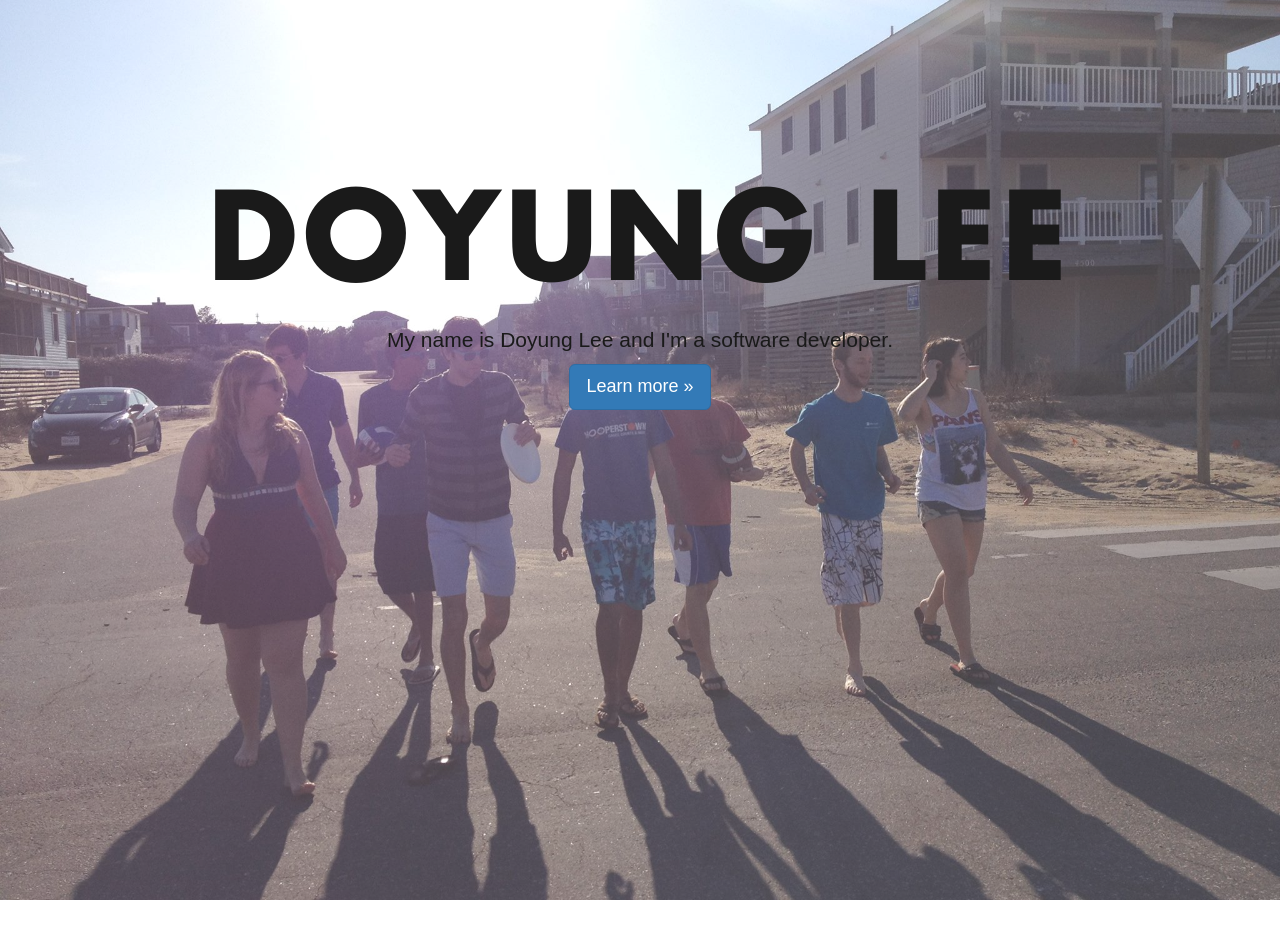
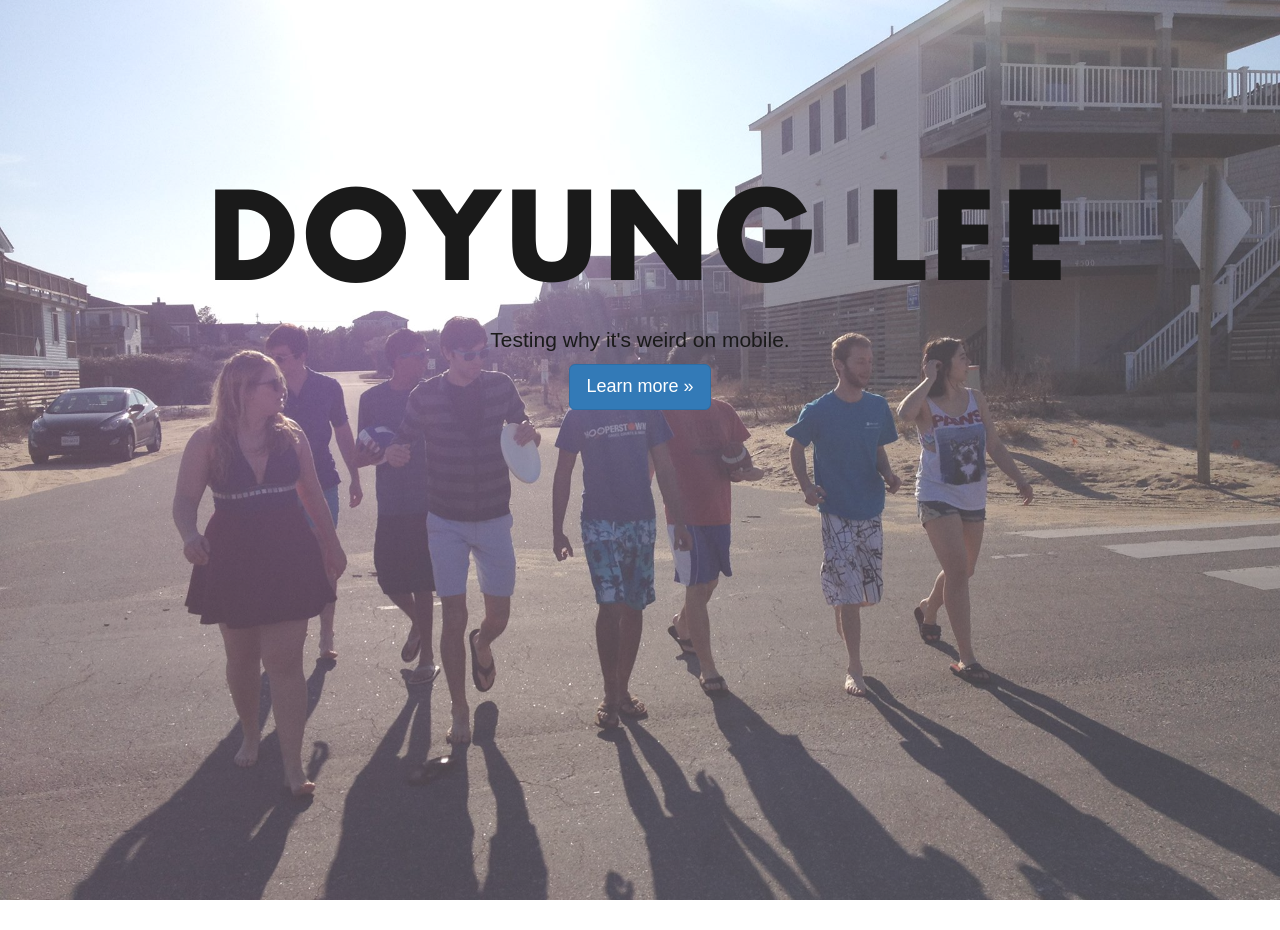
Before and after one commit to doyunglee/doyunglee.github.io, a Jekyll site: the page index.html, which Jekyll copies as it is, in a window 1280 px wide. Built offline with Jekyll 4.4.1, drawn with Linux system fonts in a browser that asks for light colours; nearby versions of some CDN libraries.

Commit message:
checking mobile

```diff
--- a/index.html
+++ b/index.html
@@ -31,7 +31,7 @@
 			    		<span class = "hithere">
 			    			<h1>DOYUNG LEE</h1>
 			    		</span>
-			    		<p>My name is Doyung Lee and I'm a software developer.</p>
+			    		<p>Testing why it's weird on mobile.</p>
 			    		<p><a class="btn btn-primary btn-lg" href="#" role="button">Learn more &raquo;</a></p>
 			    </div>
 	 		</div>
```
